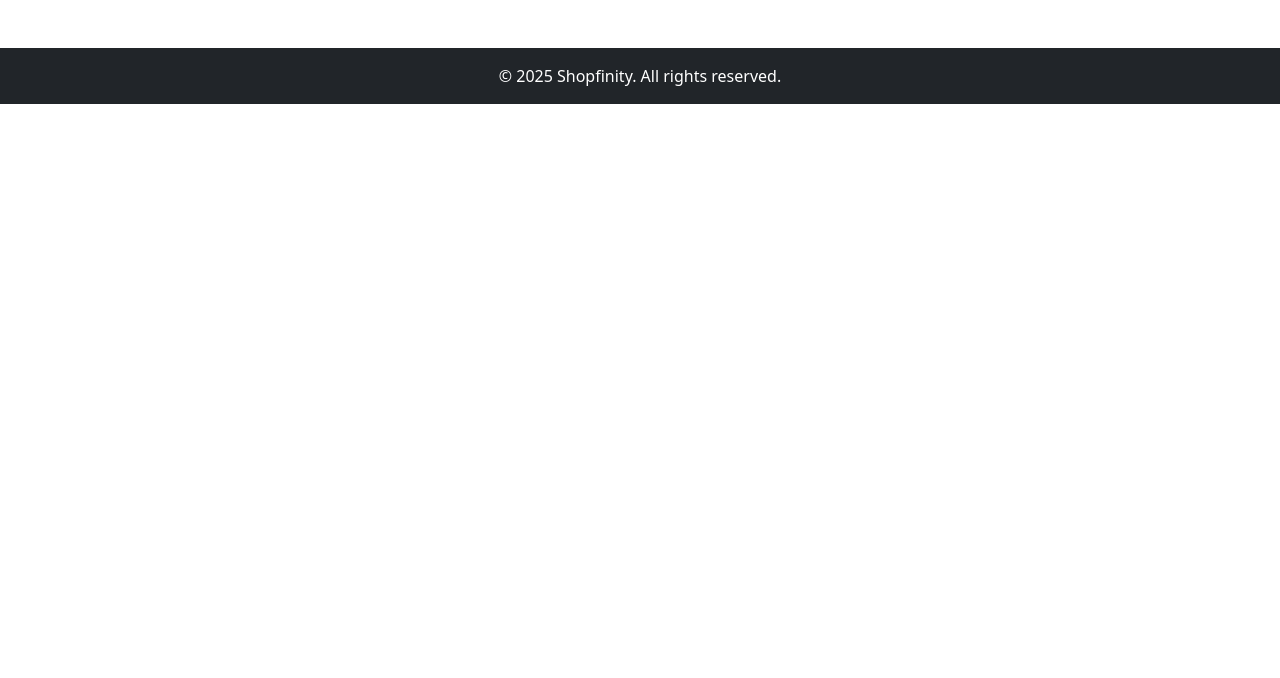
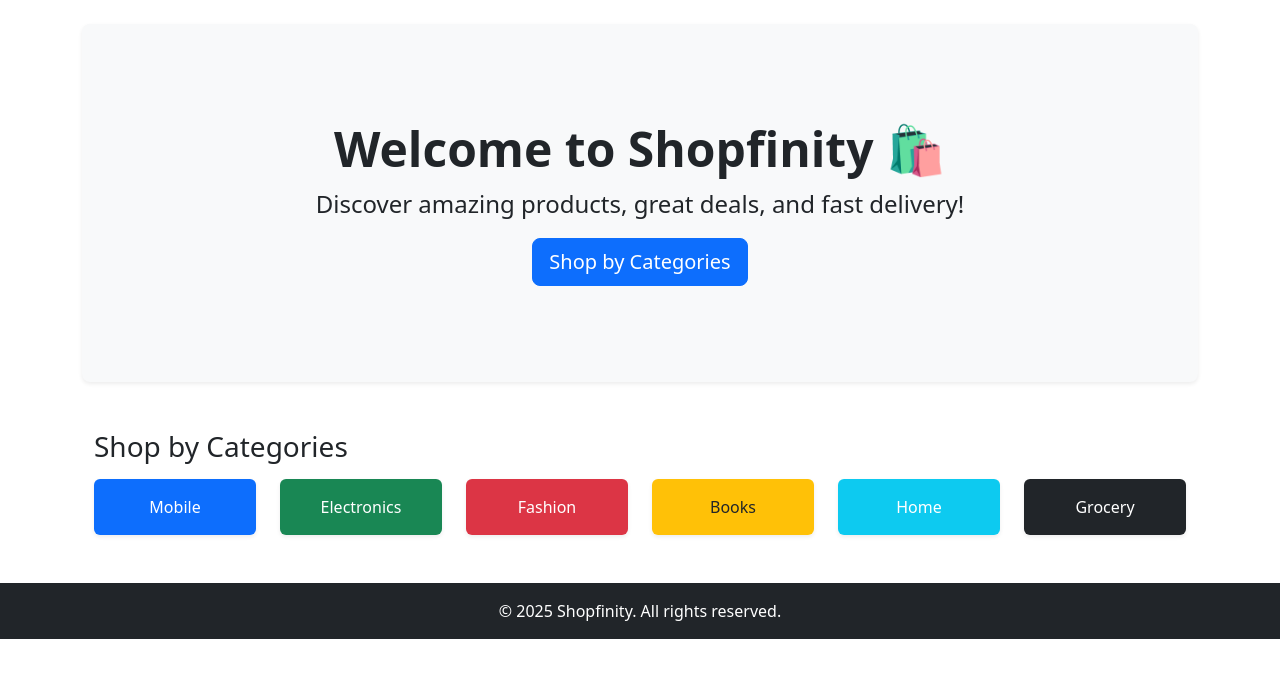
Before and after one commit to M-Swathi22/shopfinity, a Django app: page / in a window 1280 px wide. Shown: the part 56-734 px from the top of the page. Run offline with Django 4.2, Linux system fonts and the light colour scheme.

Commit message:
updated categories layout, added category_products page, adjusted spacing

```diff
--- /dev/null
+++ b/django_site/ecommerce/crud_app/templates/base.html
@@ -0,0 +1,39 @@
+<!DOCTYPE html>
+<html lang="en">
+<head>
+  <meta charset="UTF-8">
+  <title>Shopfinity</title>
+  <link href="https://cdn.jsdelivr.net/npm/bootstrap@5.3.3/dist/css/bootstrap.min.css" rel="stylesheet">
+
+</head>
+<body>
+  <!-- Navbar -->
+  <nav class="navbar navbar-expand-lg navbar-dark bg-dark px-4">
+    <a class="navbar-brand" href="{% url 'home' %}">Shopfinity</a>
+    <form class="d-flex ms-auto me-3" role="search">
+      <input class="form-control me-2" type="search" placeholder="Search products..." aria-label="Search">
+      <button class="btn btn-outline-light" type="submit">Search</button>
+    </form>
+    <ul class="navbar-nav">
+      <li class="nav-item"><a class="nav-link" href="{% url 'register' %}">Register</a></li>
+      <li class="nav-item"><a class="nav-link" href="{% url 'login' %}">Login</a></li>
+      <li class="nav-item"><a class="nav-link" href="{% url 'categories' %}">Categories</a></li>
+      <li class="nav-item"><a class="nav-link" href="{% url 'wishlist' %}">Wishlist 🤍</a></li>
+      <li class="nav-item"><a class="nav-link" href="{% url 'cart' %}">Cart 🛒</a></li>
+    </ul>
+  </nav>
+
+  <!-- Main content -->
+  <div class="container mt-4">
+    {% block content %}
+    {% endblock %}
+  </div>
+
+  <!-- Footer -->
+  <footer class="bg-dark text-white text-center p-3 mt-5">
+    © 2025 Shopfinity. All rights reserved.
+  </footer>
+
+  <script src="https://cdn.jsdelivr.net/npm/bootstrap@5.3.3/dist/js/bootstrap.bundle.min.js"></script>
+</body>
+</html>
--- a/django_site/ecommerce/crud_app/templates/home.html
+++ b/django_site/ecommerce/crud_app/templates/home.html
@@ -1,46 +1,51 @@
-<!DOCTYPE html>
-<html lang="en">
-<head>
-  <meta charset="UTF-8">
-  <title>Shopfinity - Home</title>
-  <link href="https://cdn.jsdelivr.net/npm/bootstrap@5.3.3/dist/css/bootstrap.min.css" rel="stylesheet">
-</head>
-<body>
-  <!-- Navbar -->
-  <nav class="navbar navbar-expand-lg navbar-dark bg-dark px-4">
-    <a class="navbar-brand" href="#">Shopfinity</a>
-    <form class="d-flex ms-auto me-3" role="search">
-      <input class="form-control me-2" type="search" placeholder="Search products..." aria-label="Search">
-      <button class="btn btn-outline-light" type="submit">Search</button>
-    </form>
-    <ul class="navbar-nav">
-      <li class="nav-item"><a class="nav-link" href="{% url 'register' %}">Register</a></li>
-      <li class="nav-item"><a class="nav-link" href="{% url 'login' %}">Login</a></li>
-      <li class="nav-item"><a class="nav-link" href="{% url 'categories'%}">Categories</a></li>
-      <li class="nav-item"><a class="nav-link" href="{% url 'wishlist' %}">Wishlist 🤍</a></li>
-      <li class="nav-item"><a class="nav-link" href="{% url 'cart' %}">Cart 🛒</a></li>
-    </ul>
-  </nav>
+{% extends 'base.html' %}
 
-  <!-- Categories Section -->
-   <!-- <div class="container mt-4">
-    <h3 class="mb-3">Shop by Categories</h3>
-    <div class="row row-cols-2 row-cols-md-3 row-cols-lg-6 g-3">
-      <div class="col"><div class="card p-3 text-center">Mobile</div></div>
-      <div class="col"><div class="card p-3 text-center">Electronics</div></div>
-      <div class="col"><div class="card p-3 text-center">Fashion</div></div>
-      <div class="col"><div class="card p-3 text-center">Books</div></div>
-      <div class="col"><div class="card p-3 text-center">Home</div></div>
-      <div class="col"><div class="card p-3 text-center">Grocery</div></div>
+{% block title %}Home - Shopfinity{% endblock %}
+
+{% block content %}
+<!-- Hero Banner -->
+<div class="p-5 mb-4 bg-light rounded-3 text-center shadow-sm">
+  <div class="container py-5">
+    <h1 class="display-5 fw-bold">Welcome to Shopfinity 🛍️</h1>
+    <p class="fs-4">Discover amazing products, great deals, and fast delivery!</p>
+    <a href="{% url 'categories' %}" class="btn btn-primary btn-lg">Shop by Categories</a>
+  </div>
+</div>
+
+<!-- Categories Section -->
+<div class="container mt-5">
+  <h3 class="mb-3">Shop by Categories</h3>
+  <div class="row row-cols-2 row-cols-md-3 row-cols-lg-6 g-4">
+    <div class="col">
+      <div class="card text-center border-0 shadow-sm">
+        <div class="card-body bg-primary text-white rounded">Mobile</div>
+      </div>
     </div>
-  </div>-->
-
-  <!-- Footer -->
-  <footer class="bg-dark text-white text-center p-3 mt-5">
-    © 2025 Shopfinity. All rights reserved.
-  </footer>
-
-  <!-- Bootstrap JS -->
-  <script src="https://cdn.jsdelivr.net/npm/bootstrap@5.3.3/dist/js/bootstrap.bundle.min.js"></script>
-</body>
-</html>
+    <div class="col">
+      <div class="card text-center border-0 shadow-sm">
+        <div class="card-body bg-success text-white rounded">Electronics</div>
+      </div>
+    </div>
+    <div class="col">
+      <div class="card text-center border-0 shadow-sm">
+        <div class="card-body bg-danger text-white rounded">Fashion</div>
+      </div>
+    </div>
+    <div class="col">
+      <div class="card text-center border-0 shadow-sm">
+        <div class="card-body bg-warning text-dark rounded">Books</div>
+      </div>
+    </div>
+    <div class="col">
+      <div class="card text-center border-0 shadow-sm">
+        <div class="card-body bg-info text-white rounded">Home</div>
+      </div>
+    </div>
+    <div class="col">
+      <div class="card text-center border-0 shadow-sm">
+        <div class="card-body bg-dark text-white rounded">Grocery</div>
+      </div>
+    </div>
+  </div>
+</div>
+{% endblock %}
--- a/django_site/ecommerce/crud_app/urls.py
+++ b/django_site/ecommerce/crud_app/urls.py
@@ -5,7 +5,8 @@ urlpatterns = [
     path('', views.home, name='home'),
     path('register/', views.register, name='register'),
     path('login/', views.login_view, name='login'),
-    path('categories/',views.categories,name='categories'),
+    path('categories/', views.categories, name='categories'),
+    path('categories/<str:category_name>/',views.category_products,name='category_products'),
     path('cart/', views.cart, name='cart'),
     path('wishlist/', views.wishlist, name='wishlist'),
 ]
--- a/django_site/ecommerce/crud_app/views.py
+++ b/django_site/ecommerce/crud_app/views.py
@@ -1,4 +1,7 @@
 from django.shortcuts import render
+
+def base(request):
+    return render(request,'base.html')
 
 def home(request):
     return render(request, 'home.html')
@@ -21,8 +24,10 @@ def wishlist(request):
     return render(request, 'wishlist.html')
 
 def categories(request):
-    return render(request,'categories.html')
+    return render(request, 'categories.html')
 
 
+def category_products(request, category_name):
+    return render(request, 'category_products.html', {'category': category_name})
 
 # Create your views here.
```
Also changed, not shown: django_site/ecommerce/crud_app/templates/categories.html (+96 -0 lines), django_site/ecommerce/crud_app/templates/category_products.html (added, +10 -0 lines), django_site/ecommerce/ecommerce/settings_secret.py (added, +11 -0 lines), django_site/ecommerce/crud_app/static/images/bookimg.jpg (added), django_site/ecommerce/crud_app/static/images/elecimg.webp (added), django_site/ecommerce/crud_app/static/images/fasimg.jpg (added), django_site/ecommerce/crud_app/static/images/groimg.jpg (added), django_site/ecommerce/crud_app/static/images/homimg.jpg (added), django_site/ecommerce/crud_app/static/images/mobimg.webp (added).
